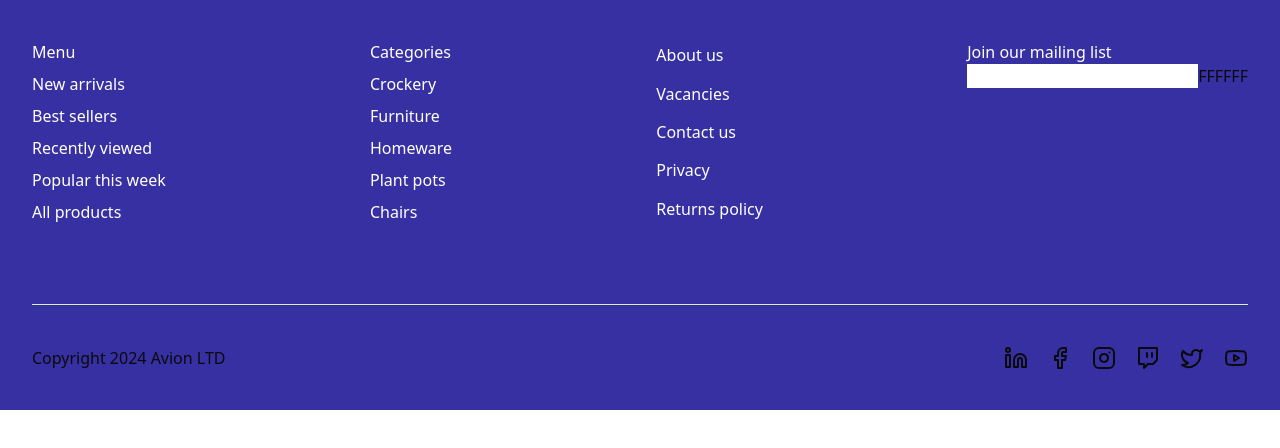
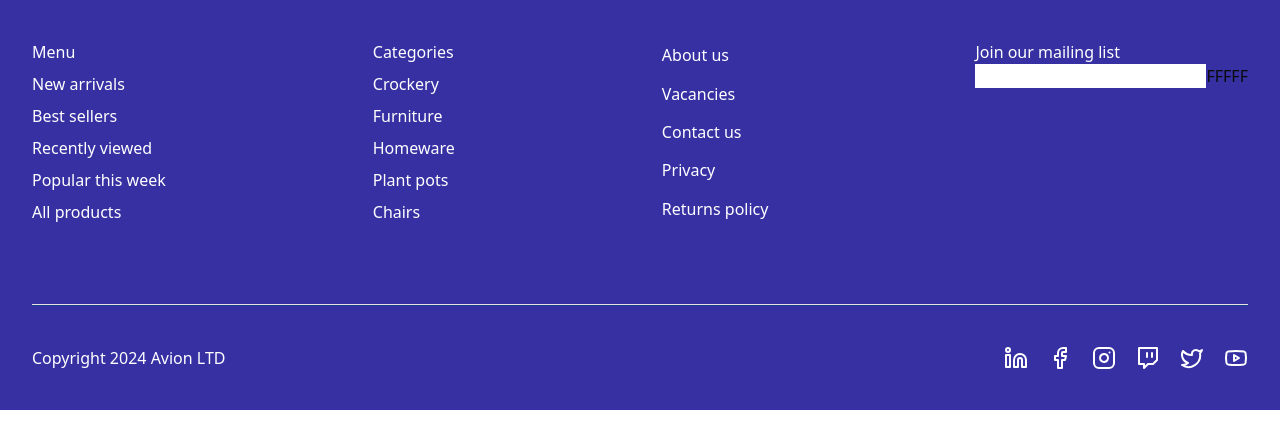
Before and after one commit to dkn1fe/avion-shop, a React (Vite) app: page / in a window 1280 px wide. Shown: the top 448 px of the page. Built offline with nearby package versions, Linux system fonts and the light colour scheme.

Commit message:
feat: add adaptive

```diff
--- a/src/components/Footer/footer.tsx
+++ b/src/components/Footer/footer.tsx
@@ -1,5 +1,4 @@
 import { FC } from "react";
-import { Link } from "react-router-dom";
 import {
   footerFirstListInfo,
   footerSecondListInfo,
@@ -20,7 +19,7 @@ const Footer: FC = () => {
       <div className="bg-indigo-800">
         <div className="container max-w-[1400px]">
           <div>
-            <div className="justify-between flex  max-w-[1400px] pt-10 pb-10">
+            <div className="justify-between flex  max-w-[1400px] pt-10 pb-10 max-[500px]: flex-wrap gap-20">
               <div className="justify-around flex-col flex gap-2 list-none">
                 {footerFirstListInfo.map((item) => (
                   <li className="text-white" key={item.text}>
@@ -49,7 +48,7 @@ const Footer: FC = () => {
               <div className="">
                 <h2 className="text-white">Join our mailing list</h2>
                 <input type="text" />
-                <button>FFFFFF</button>
+                <button>FFFFF</button>
               </div>
             </div>
 
@@ -58,14 +57,14 @@ const Footer: FC = () => {
             </div>
 
             <div className="max-w-[1400px] flex mt-10 mb-10 pb-10 items-center justify-between">
-              <p>Copyright 2024 Avion LTD</p>
-              <div className="flex gap-5">
-                <Linkedin />
-                <Facebook />
-                <Instagram />
-                <Twitch />
-                <Twitter />
-                <Youtube />
+              <p className="text-white">Copyright 2024 Avion LTD</p>
+              <div className="hidden text-center sm:flex gap-5 ">
+                <Linkedin className="text-white" />
+                <Facebook className="text-white" />
+                <Instagram className="text-white" />
+                <Twitch className="text-white" />
+                <Twitter className="text-white" />
+                <Youtube className="text-white" />
               </div>
             </div>
           </div>
```
